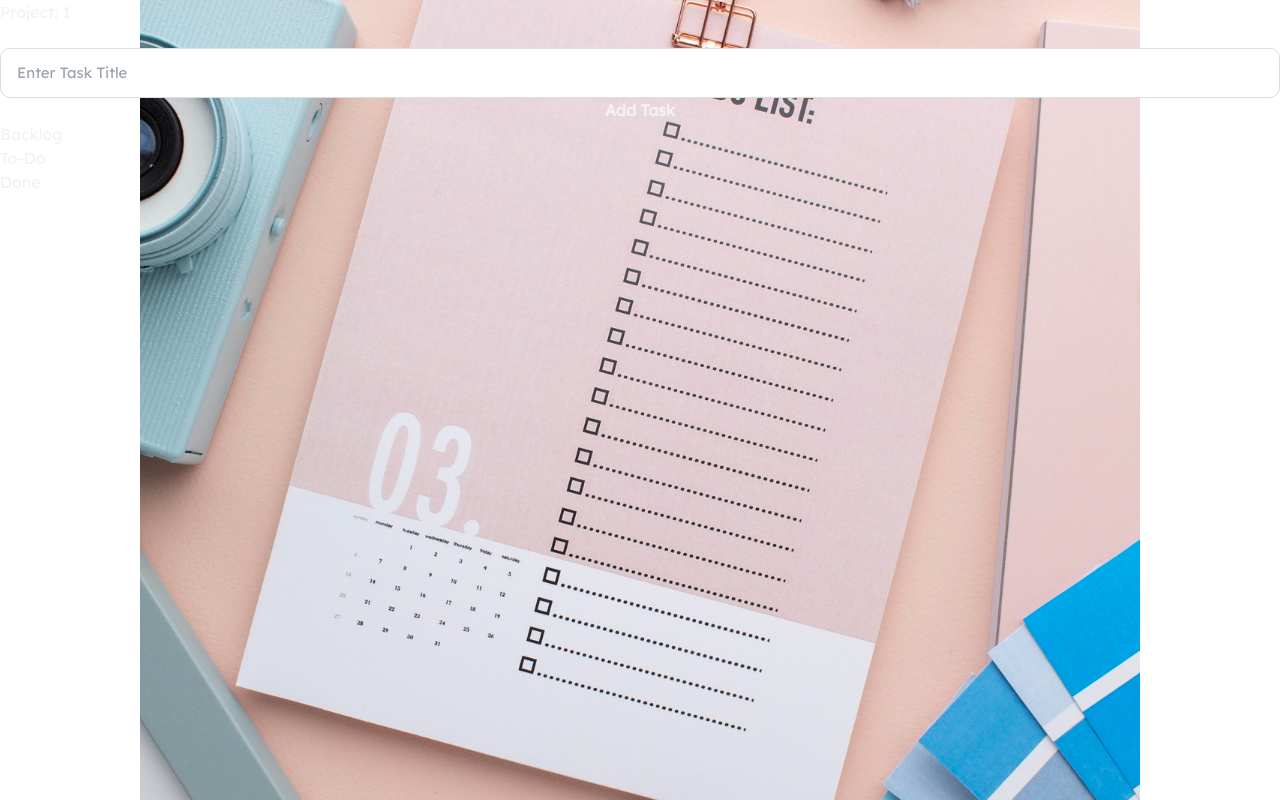
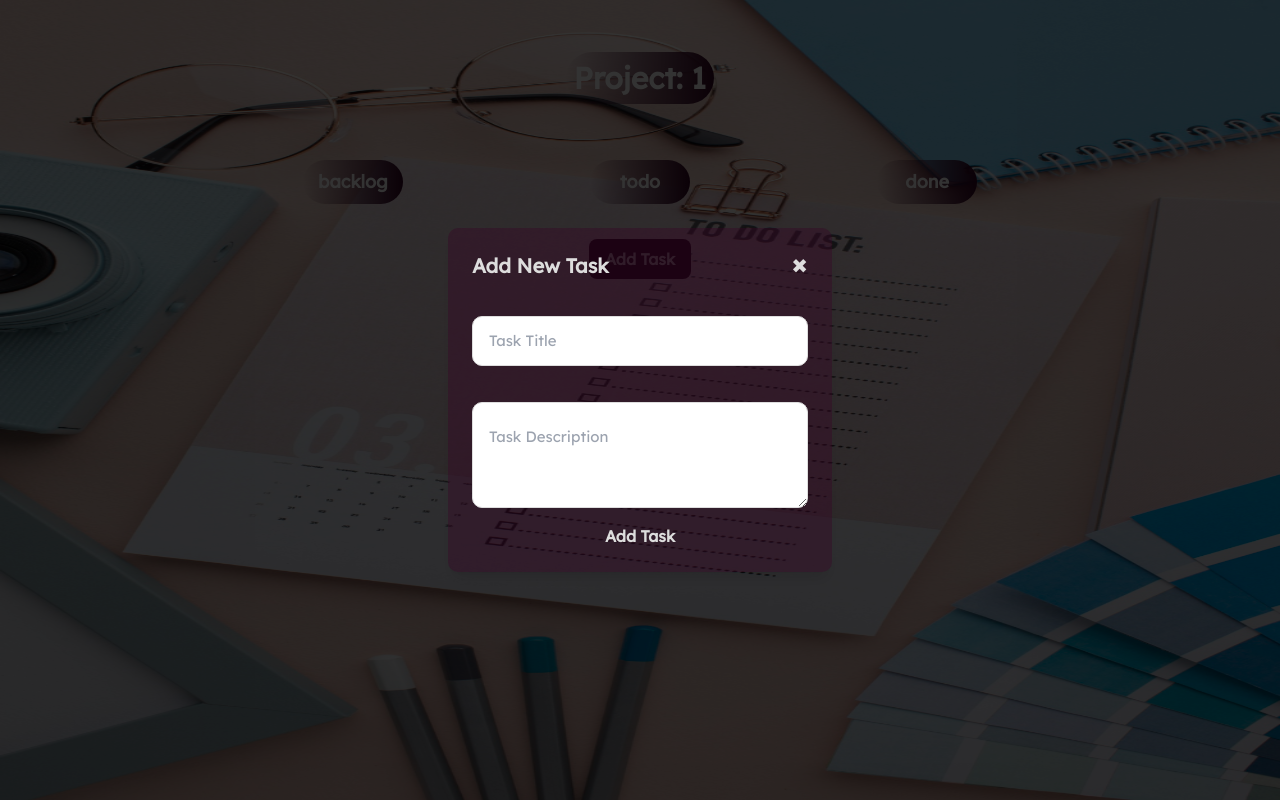
Before and after one commit to faridsiadatzade/todo-list-app, a React (Vite) app: page /project/1 in a window 1280 px wide. Both pictures are taken after a click on the button "Add Task". Built offline with nearby package versions, Linux system fonts and the light colour scheme.

Commit message:
[Refactor]: Refactored ProjectPage into smaller components and styled with Tailwind CSS

```diff
--- a/src/assets/styles/index.css
+++ b/src/assets/styles/index.css
@@ -5,10 +5,10 @@
 @layer base {
   :root {
     --background: 0 0% 100%;
-    --foreground: #f2f2f2;
+    --foreground: #5e5860;
     --primary: #370525;
     --primary-foreground: #fff;
-    --secondary: #f0f0f0;
+    --secondary: #37052569;
     --secondary-foreground: 0 0% 9%;
     --border: 10px;
     --input: #dddddd;
@@ -48,10 +48,14 @@
 
 /* Chrome, Safari, Edge, Opera */
 body {
-  background: url("../images/home-bg.jpg") no-repeat;
+  background-image: url("../images/home-bg.jpg");
+  background-repeat: no-repeat;
+  background-color: #efd2cc;
   height: 100vh;
   background-position: center;
+  background-size: 100% 100%;
   font-family: "Lexend";
+  color: var(--input);
 }
 
 input::-webkit-outer-spin-button,
@@ -60,7 +64,10 @@ input::-webkit-inner-spin-button {
   margin: 0;
 }
 
-input::placeholder {
+input::placeholder,
+textarea,
+input,
+textarea::placeholder {
   font-size: 15px;
   font-weight: 400;
   /* color: var(--primary); */
@@ -72,7 +79,8 @@ input[type="number"] {
   -moz-appearance: textfield;
 }
 
-input {
+input,
+textarea {
   color: var(--primary);
   font-family: "Lexend";
 }
--- a/src/components/Button.tsx
+++ b/src/components/Button.tsx
@@ -12,7 +12,7 @@ interface ButtonProps {
 const Button: FC<ButtonProps> = ({ label, disabled, className, onClick }) => {
   return (
     <button
-      className={`${className} w-full rounded-md text-base font-bold disabled:bg-gray-300`}
+      className={`${className} w-full rounded-md text-base font-bold disabled:bg-gray-300 hover:text-white`}
       disabled={disabled}
       onClick={onClick}
     >
--- /dev/null
+++ b/src/components/Modal.tsx
@@ -0,0 +1,28 @@
+import React, { ReactNode } from "react";
+
+interface ModalProps {
+  isOpen: boolean;
+  onClose: () => void;
+  title: string;
+  children: ReactNode;
+}
+
+const Modal: React.FC<ModalProps> = ({ isOpen, onClose, title, children }) => {
+  if (!isOpen) return null;
+
+  return (
+    <div className="fixed inset-0 bg-black bg-opacity-80 flex items-center justify-center z-500">
+      <div className="bg-[#37052569] rounded-lg shadow-lg p-6 w-96 z-1000">
+        <div className="flex justify-between items-center mb-4">
+          <h2 className="text-xl font-bold">{title}</h2>
+          <button className="hover:text-white text-xl" onClick={onClose}>
+            ✖
+          </button>
+        </div>
+        <div className="space-y-4">{children}</div>
+      </div>
+    </div>
+  );
+};
+
+export default Modal;
--- /dev/null
+++ b/src/components/Textarea.tsx
@@ -0,0 +1,45 @@
+import { ChangeEvent, FC } from "react";
+
+interface TextareaProps {
+  label?: string;
+  className?: string;
+  placeholder?: string;
+  name?: string;
+  value?: string | number;
+  row?: number;
+  onChange?: (e: ChangeEvent<HTMLTextAreaElement>) => void;
+  error?: string;
+  [key: string]: any;
+}
+
+const Textarea: FC<TextareaProps> = ({
+  label,
+  className,
+  placeholder,
+  name,
+  value,
+  row = 2,
+  onChange,
+  error,
+  ...props
+}) => {
+  return (
+    <>
+      <label className="inline-block text-gray-dark text-xs mr-4 mb-1">
+        {label}
+      </label>
+      <textarea
+        className={`${className} w-full rounded-lg p-4 border border-input focus:outline-none`}
+        placeholder={placeholder}
+        name={name}
+        rows={row}
+        value={value}
+        onChange={onChange}
+        {...props}
+      />
+      {error && <p className="text-xs text-red mr-1">{error}</p>}
+    </>
+  );
+};
+
+export default Textarea;
--- /dev/null
+++ b/src/pages/ProjectPage/AddTaskForm.tsx
@@ -0,0 +1,52 @@
+import { useState } from "react";
+import Button from "../../components/Button";
+import Input from "../../components/Input";
+import Textarea from "./../../components/Textarea";
+interface AddTaskFormProps {
+  onAddTask?: (title: string, description: string) => void;
+  onEditTask?: (id: string, title: string, description: string) => void;
+  task?: { id: string; title: string; description: string } | null;
+}
+
+const AddTaskForm: React.FC<AddTaskFormProps> = ({
+  onAddTask,
+  onEditTask,
+  task,
+}) => {
+  const [taskTitle, setTaskTitle] = useState(task?.title || "");
+  const [taskDescription, setTaskDescription] = useState(
+    task?.description || ""
+  );
+
+  const handleSubmit = () => {
+    if (!taskTitle.trim()) return;
+    if (onAddTask) {
+      onAddTask(taskTitle, taskDescription);
+    }
+    if (onEditTask && task) {
+      onEditTask(task.id, taskTitle, taskDescription);
+    }
+  };
+
+  return (
+    <div className="flex flex-col gap-4">
+      <Input
+        type="text"
+        placeholder="Task Title"
+        value={taskTitle}
+        onChange={(e) => setTaskTitle(e.target.value)}
+      />
+      <Textarea
+        placeholder="Task Description"
+        value={taskDescription}
+        onChange={(e) => setTaskDescription(e.target.value)}
+      />
+      <Button
+        onClick={handleSubmit}
+        label={onAddTask ? "Add Task" : "Save Changes"}
+      />
+    </div>
+  );
+};
+
+export default AddTaskForm;
--- /dev/null
+++ b/src/pages/ProjectPage/TaskList.tsx
@@ -0,0 +1,49 @@
+import Button from "../../components/Button";
+
+interface TaskListProps {
+  tasks: { id: string; title: string; description: string; status: string }[];
+  status: string;
+  onEdit: (task: {
+    id: string;
+    title: string;
+    description: string;
+    status: string;
+  }) => void;
+  onDelete: (id: string) => void;
+}
+
+const TaskList: React.FC<TaskListProps> = ({
+  tasks,
+  status,
+  onEdit,
+  onDelete,
+}) => {
+  return (
+    <div className="my-4 w-full">
+      <h2 className="text-lg font-bold my-5 bg-gradient-to-l from-primary text-white rounded-[50px] text-center p-2 mx-auto mb-4 min-w-max max-w-[100px]">
+        {status}
+      </h2>
+      <ul className="space-y-2">
+        {tasks
+          .filter((task) => task.status === status)
+          .map((task) => (
+            <li
+              key={task.id}
+              className="w-full m-auto bg-gradient-to-r from-primary to-[#e5d4da] rounded-md p-4 border border-primary"
+            >
+              <div>
+                <h3 className="font-bold text-lg">{task.title}</h3>
+                <p className="text-sm">{task.description}</p>
+              </div>
+              <div className="flex gap-2 mt-3">
+                <Button label="Edit" onClick={() => onEdit(task)} />
+                <Button label="Delete" onClick={() => onDelete(task.id)} />
+              </div>
+            </li>
+          ))}
+      </ul>
+    </div>
+  );
+};
+
+export default TaskList;
--- a/src/pages/ProjectPage/index.tsx
+++ b/src/pages/ProjectPage/index.tsx
@@ -1,113 +1,108 @@
 import { useState } from "react";
 import { useParams } from "react-router-dom";
 import Button from "../../components/Button";
-import Input from "../../components/Input";
+import Modal from "../../components/Modal";
+import AddTaskForm from "./AddTaskForm";
+import TaskList from "./TaskList";
 
 const ProjectPage = () => {
-  const [taskTitle, setTaskTitle] = useState("");
   const { id } = useParams();
   const [tasks, setTasks] = useState<
-    { id: string; title: string; status: string }[]
+    { id: string; title: string; description: string; status: string }[]
   >([]);
+  const [isModalOpen, setIsModalOpen] = useState(false);
+  const [isEditing, setIsEditing] = useState(false);
+  const [currentTask, setCurrentTask] = useState<{
+    id: string;
+    title: string;
+    description: string;
+  } | null>(null);
 
-  const handleAddTask = () => {
-    if (!taskTitle.trim()) return;
+  const handleAddTask = (title: string, description: string) => {
     const newTask = {
       id: Math.random().toString(36).substring(7),
-      title: taskTitle,
+      title,
+      description,
       status: "backlog",
     };
-    setTasks((prevTasks) => (prevTasks ? [...prevTasks, newTask] : [newTask]));
-    setTaskTitle("");
+    setTasks((prevTasks) => [...prevTasks, newTask]);
+    setIsModalOpen(false);
   };
 
-  const handleChangeStatus = (taskId: string, newStatus: string) => {
+  const handleEditTask = (id: string, title: string, description: string) => {
     setTasks((prevTasks) =>
-      prevTasks
-        ? prevTasks.map((task) =>
-            task.id === taskId ? { ...task, status: newStatus } : task
-          )
-        : []
+      prevTasks.map((task) =>
+        task.id === id ? { ...task, title, description } : task
+      )
     );
+    setIsModalOpen(false);
+    setIsEditing(false);
+    setCurrentTask(null);
   };
 
-  const handleDeleteTask = (taskId: string) => {
-    setTasks((prevTasks) => prevTasks.filter((task) => task.id !== taskId));
+  const handleDeleteTask = (id: string) => {
+    setTasks((prevTasks) => prevTasks.filter((task) => task.id !== id));
+  };
+
+  const openEditModal = (task: {
+    id: string;
+    title: string;
+    description: string;
+  }) => {
+    setIsEditing(true);
+    setCurrentTask(task);
+    setIsModalOpen(true);
   };
 
   return (
-    <div>
-      <h1>Project: {id?.split("_")[0]}</h1>
-      <Input
-        type="text"
-        placeholder="Enter Task Title"
-        value={taskTitle}
-        onChange={(e) => setTaskTitle(e.target.value)}
-      />
-      <Button onClick={handleAddTask} label="Add Task" />
-      <div>
-        <h2>Backlog</h2>
-        <ul>
-          {tasks
-            .filter((task) => task.status === "backlog")
-            .map((task) => (
-              <li key={task.id}>
-                {task.title}
-                <Button
-                  label="Move to To-Do"
-                  onClick={() => handleChangeStatus(task.id, "todo")}
-                />
-                <Button
-                  label="Delete"
-                  onClick={() => handleDeleteTask(task.id)}
-                />
-              </li>
-            ))}
-        </ul>
+    <div className="flex flex-col items-center align-item-center text-3xl py-8 lg:w-2/3 m-auto">
+      <h1 className="font-bold my-5 bg-gradient-to-l from-primary text-white rounded-[50px] p-2">
+        Project: {id?.split("_")[0]}
+      </h1>
+
+      <Modal
+        isOpen={isModalOpen}
+        onClose={() => setIsModalOpen(false)}
+        title={isEditing ? "Edit Task" : "Add New Task"}
+      >
+        <AddTaskForm
+          onAddTask={isEditing ? undefined : handleAddTask}
+          onEditTask={isEditing ? handleEditTask : undefined}
+          task={currentTask}
+        />
+      </Modal>
+
+      <div className="flex justify-between w-full gap-2">
+        <TaskList
+          tasks={tasks}
+          status="backlog"
+          onEdit={openEditModal}
+          onDelete={handleDeleteTask}
+        />
+        <TaskList
+          tasks={tasks}
+          status="todo"
+          onEdit={openEditModal}
+          onDelete={handleDeleteTask}
+        />
+        <TaskList
+          tasks={tasks}
+          status="done"
+          onEdit={openEditModal}
+          onDelete={handleDeleteTask}
+        />
       </div>
-      <div>
-        <h2>To-Do</h2>
-        <ul>
-          {tasks
-            .filter((task) => task.status === "todo")
-            .map((task) => (
-              <li key={task.id}>
-                {task.title}
-                <Button
-                  label="Move to Done"
-                  onClick={() => handleChangeStatus(task.id, "done")}
-                />
-                <Button
-                  label="Move to Backlog"
-                  onClick={() => handleChangeStatus(task.id, "backlog")}
-                />
-                <Button
-                  label="Delete"
-                  onClick={() => handleDeleteTask(task.id)}
-                />
-              </li>
-            ))}
-        </ul>
-      </div>
-      <div>
-        <h2>Done</h2>
-        <ul>
-          {tasks
-            .filter((task) => task.status === "done")
-            .map((task) => (
-              <li key={task.id}>
-                {task.title}
-                <Button
-                  label="Move to To-Do"
-                  onClick={() => handleChangeStatus(task.id, "todo")}
-                />
-                <Button
-                  label="Delete"
-                  onClick={() => handleDeleteTask(task.id)}
-                />
-              </li>
-            ))}
-        </ul>
+
+      <div className={`bottom-[20%] ${!isModalOpen && "fixed"}`}>
+        <Button
+          onClick={() => {
+            setIsModalOpen(true);
+            setIsEditing(false);
+            setCurrentTask(null);
+          }}
+          label="Add Task"
+          className="bg-primary px-4 py-2"
+        />
       </div>
     </div>
   );
```
Also changed, not shown: src/pages/home/index.tsx (+10 -3 lines).
